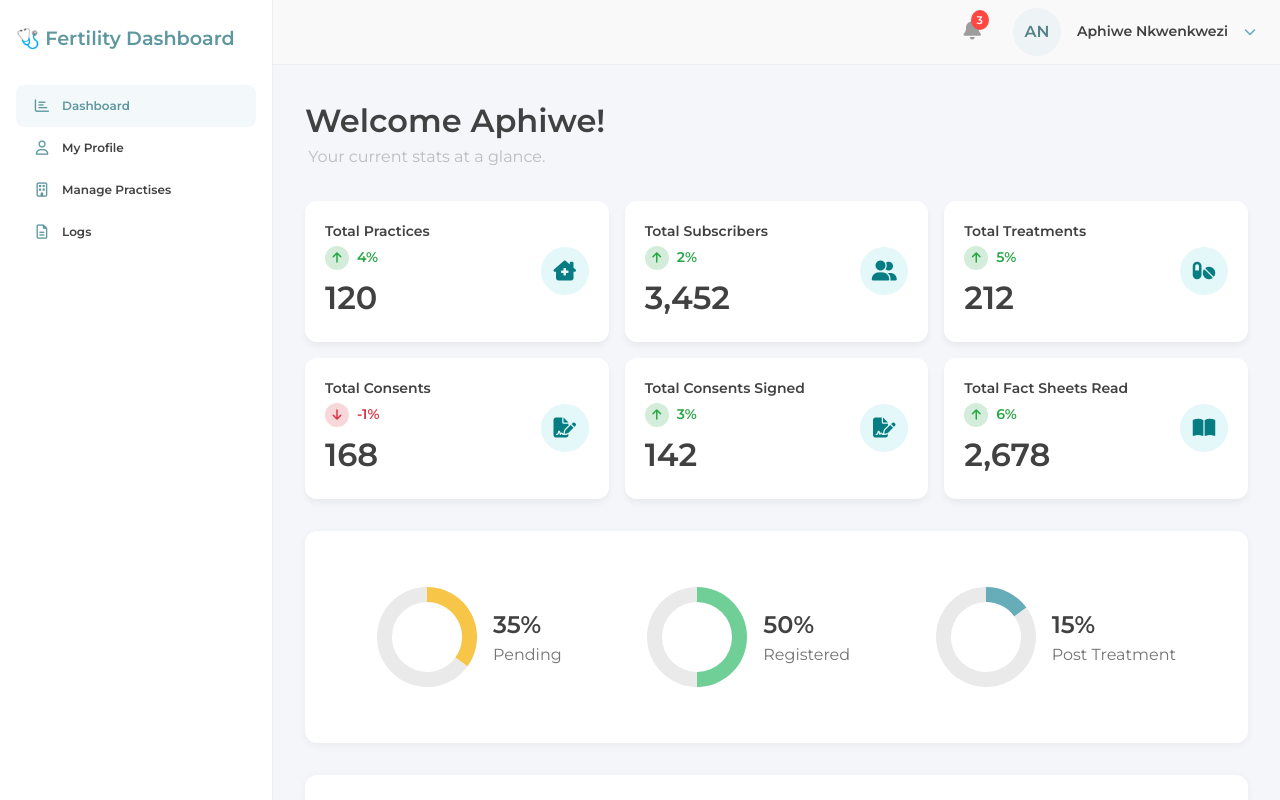
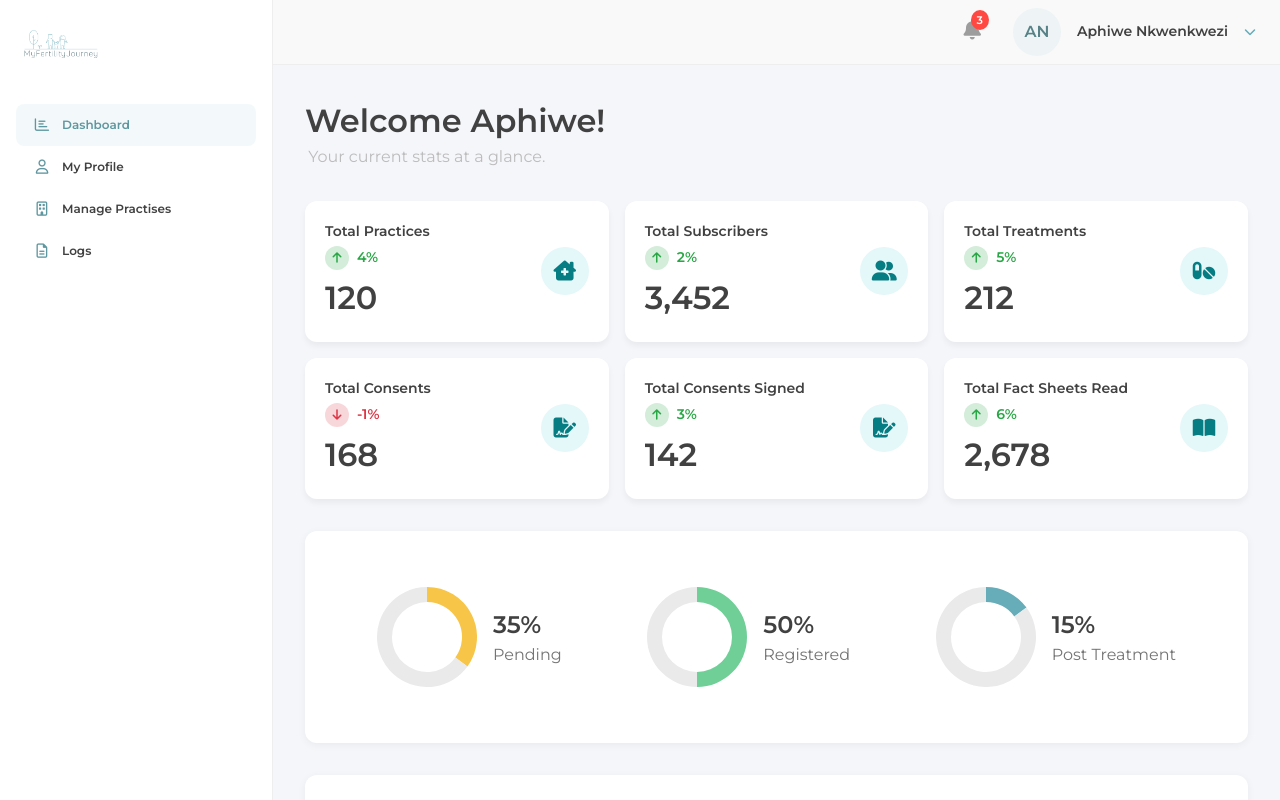
Before and after one commit to AphiweNkwenkwezi/fertilityjourney, a Vue app in the folder ClientApp/fertility-journey-dashboard/: page / in a window 1280 px wide. Built offline with nearby package versions, Linux system fonts and the light colour scheme.

Commit message:
added actual logo to sidebar

```diff
--- a/ClientApp/fertility-journey-dashboard/src/components/SideBar.vue
+++ b/ClientApp/fertility-journey-dashboard/src/components/SideBar.vue
@@ -1,6 +1,9 @@
 <template>
   <aside class="sidebar">
-    <div class="logo">🩺 Fertility Dashboard</div>
+    <!-- <div class="logo">🩺 My Fertility Journey</div> -->
+    <div class="logo">
+      <img src="@/assets/logo.png" alt="My Fertility Journey Logo" class="logo-image" />
+    </div>
     <nav>
       <ul>
         <SidebarItem
@@ -53,6 +56,9 @@ export default {
   color: #5F97A0;
   margin-bottom: 2rem;
 }
+.logo-image {
+  height: 2.5rem;
+}
 
 ul {
   list-style: none !important;
```
